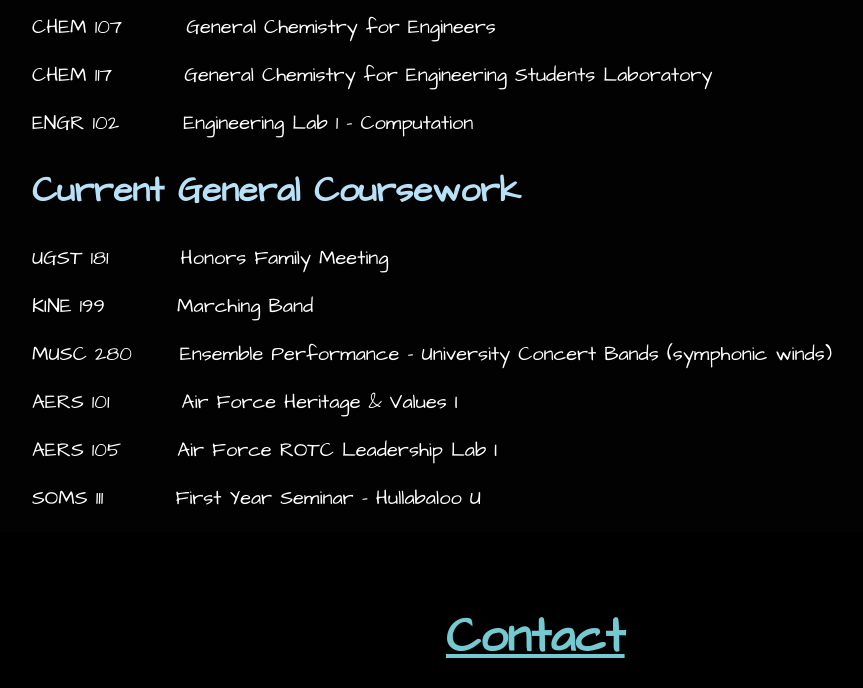
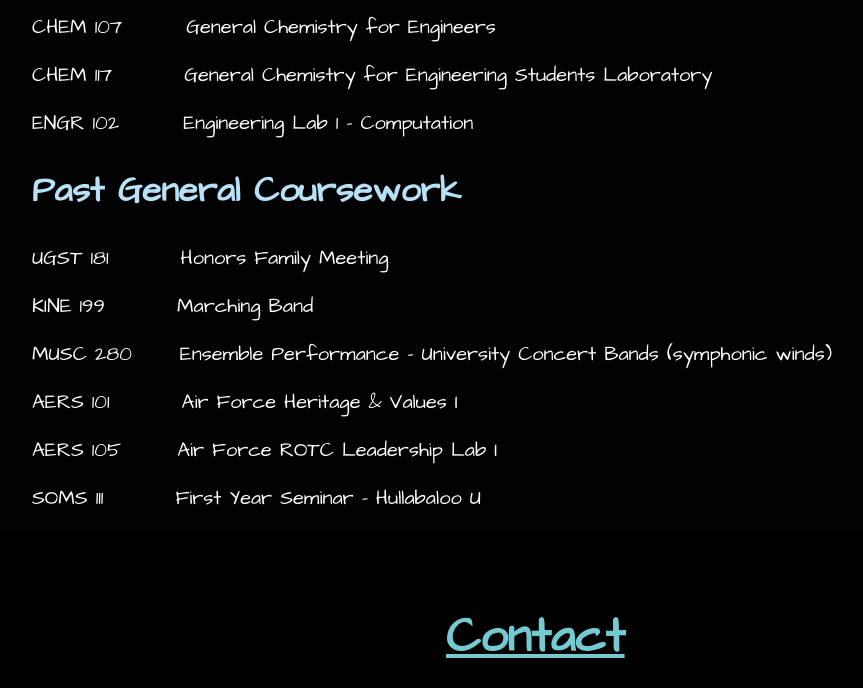
Before and after one commit to BraveAviator/ePortfolio, a plain HTML site: page academics.html in a window 1280 px wide. Shown: the part 1768-2456 px from the top of the page, without its empty margins (96-959 px from the left). Drawn offline with Linux system fonts and the light colour scheme; a web font is replaced by a local one.

Commit message:
Changed minor things

```diff
--- a/academics.html
+++ b/academics.html
@@ -69,7 +69,7 @@
     <p>CHEM 107&nbsp;&nbsp;&nbsp;&nbsp;&nbsp;&nbsp;&nbsp;&nbsp;General Chemistry for Engineers</p>
     <p>CHEM 117&nbsp;&nbsp;&nbsp;&nbsp;&nbsp;&nbsp;&nbsp;&nbsp;&nbsp;General Chemistry for Engineering Students Laboratory</p>
     <p>ENGR 102&nbsp;&nbsp;&nbsp;&nbsp;&nbsp;&nbsp;&nbsp;&nbsp;Engineering Lab 1 - Computation</p>
-    <h2>Current General Coursework</h2>
+    <h2>Past General Coursework</h2>
     <p>UGST 181&nbsp;&nbsp;&nbsp;&nbsp;&nbsp;&nbsp;&nbsp;&nbsp;&nbsp;Honors Family Meeting</p>
     <p>KINE 199&nbsp;&nbsp;&nbsp;&nbsp;&nbsp;&nbsp;&nbsp;&nbsp;&nbsp;Marching Band</p>
     <p>MUSC 280&nbsp;&nbsp;&nbsp;&nbsp;&nbsp;&nbsp;Ensemble Performance - University Concert Bands (symphonic winds)</p>
```
Also changed, not shown: 1 other file.
